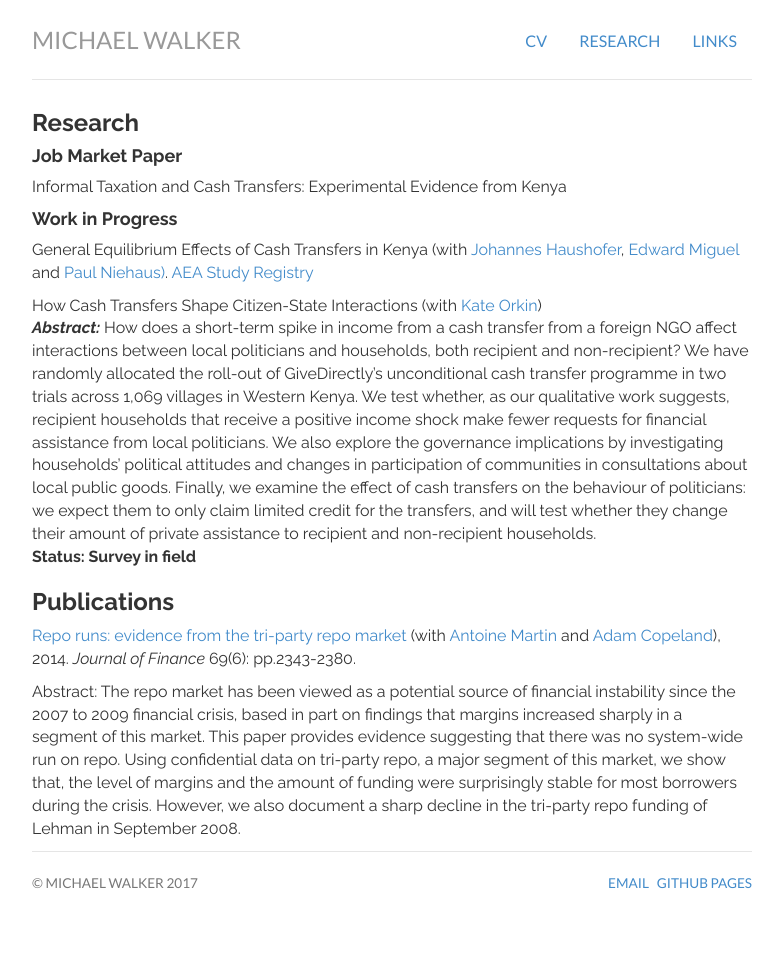
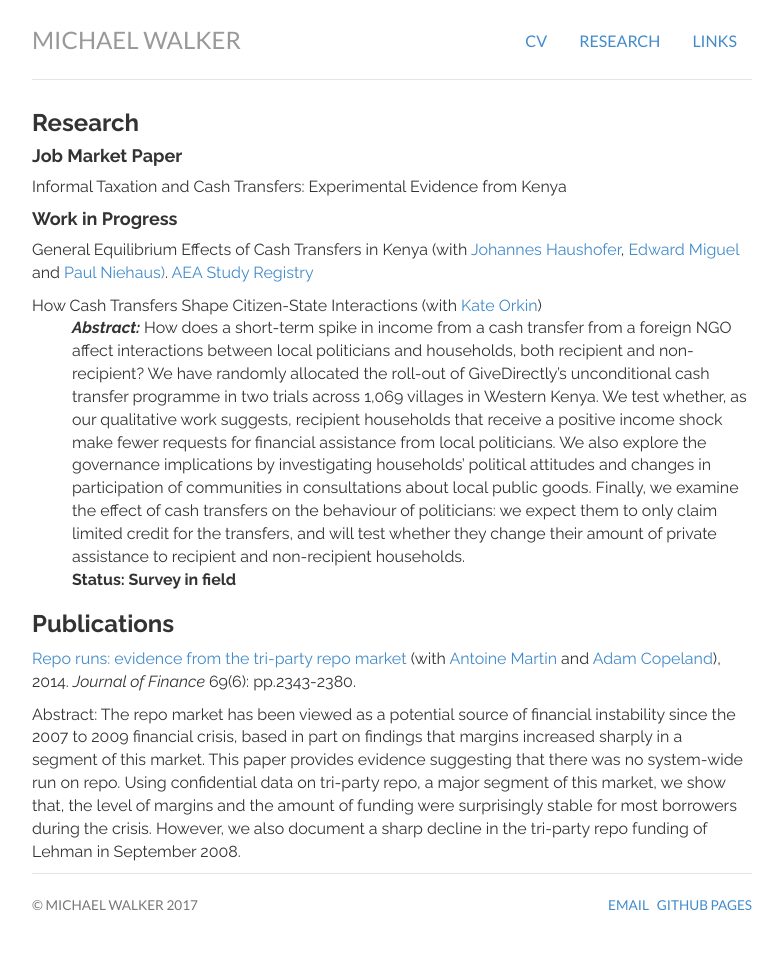
Before and after one commit to mwwalker/mwwalker.github.io, a Jekyll site: the page built from research/index.html, in a window 1280 px wide. Shown: the whole page, without its empty margins (248-1031 px from the left). Built offline with Jekyll 4.4.1, drawn with Linux system fonts in a browser that asks for light colours; nearby versions of some CDN libraries; library files that are not in the unit come from our copies; before the commit the page ends 943 px from its top, so only the background shows below that.

Commit message:
More work to try to get abstract and titles set up

```diff
--- a/css/style.css
+++ b/css/style.css
@@ -91,3 +91,9 @@ pre.prettyprint { padding: 10px !important; margin: 40px; font-size: 12px;}
 	padding-top: 5.5px;
 	margin: 5px 15px 0px 0px;
 	font-family: 'Montserrat', Helvetica, sans-serif; }
+
+/* Project title style */
+
+
+/* Abstract style */
+.tab { margin-left: 40px; }
--- a/research/index.html
+++ b/research/index.html
@@ -21,11 +21,11 @@ title: Research
 
           <fontsize = "7"> How Cash Transfers Shape Citizen-State Interactions (with <a href="https://sites.google.com/site/kateorkin/home"> Kate Orkin</a>) </font>
               <br>
-          <fontsize = "5">
+          <p class="tab">
               <b><i> Abstract: </i></b> How does a short-term spike in income from a cash transfer from a foreign NGO affect interactions between local politicians and households, both recipient and non-recipient? We have randomly allocated the roll-out of GiveDirectly’s unconditional cash transfer programme in two trials across 1,069 villages in Western Kenya. We test whether, as our qualitative work suggests, recipient households that receive a positive income shock make fewer requests for financial assistance from local politicians. We also explore the governance implications by investigating households’ political attitudes and changes in participation of communities in consultations about local public goods. Finally, we examine the effect of cash transfers on the behaviour of politicians: we expect them to only claim limited credit for the transfers, and will test whether they change their amount of private assistance to recipient and non-recipient households.
                 <br>
               <b> Status: Survey in field </b>
-          </font>
+          </p>
 
      <!-- <p>Decentralization and Rural Electrification in Kenya (with <a href="https://sites.google.com/site/ucbkenlee/"</a> Ken Lee)</p> -->
 
```
